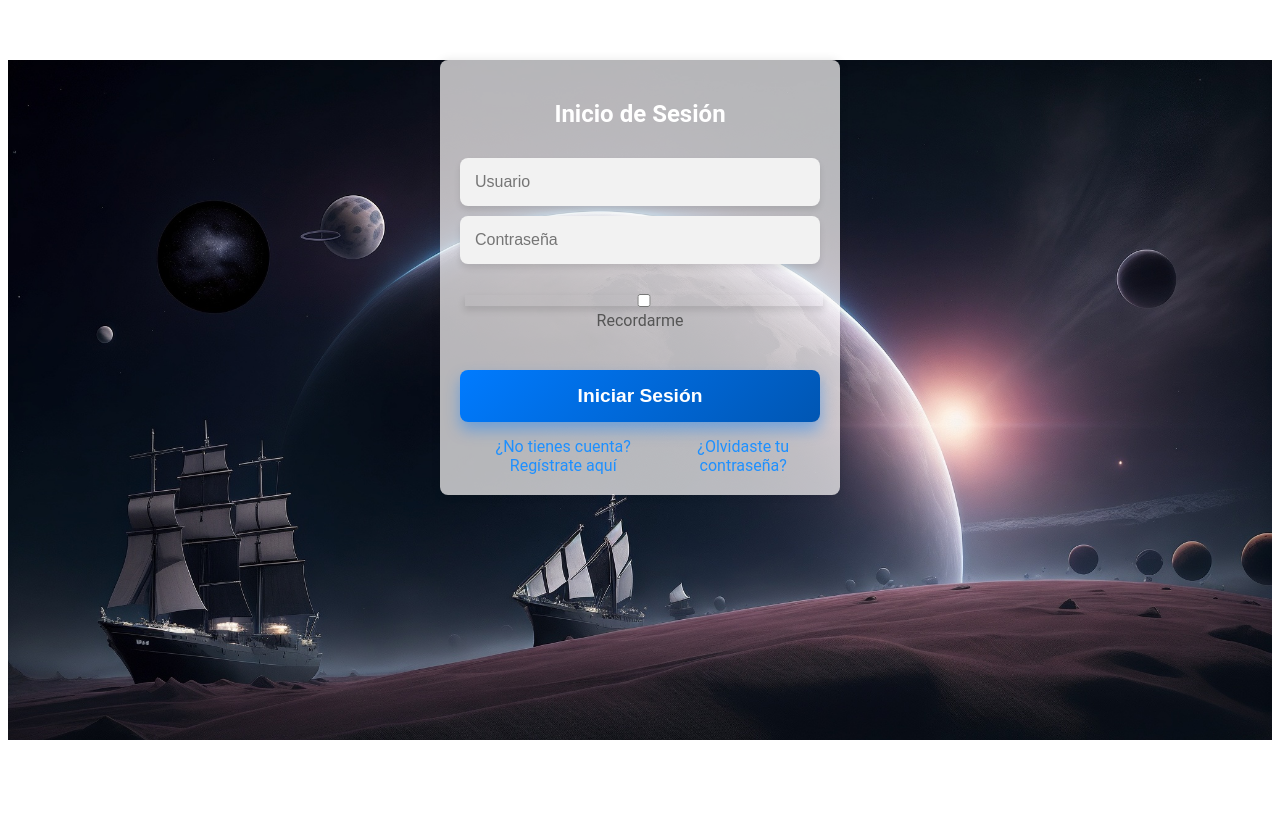
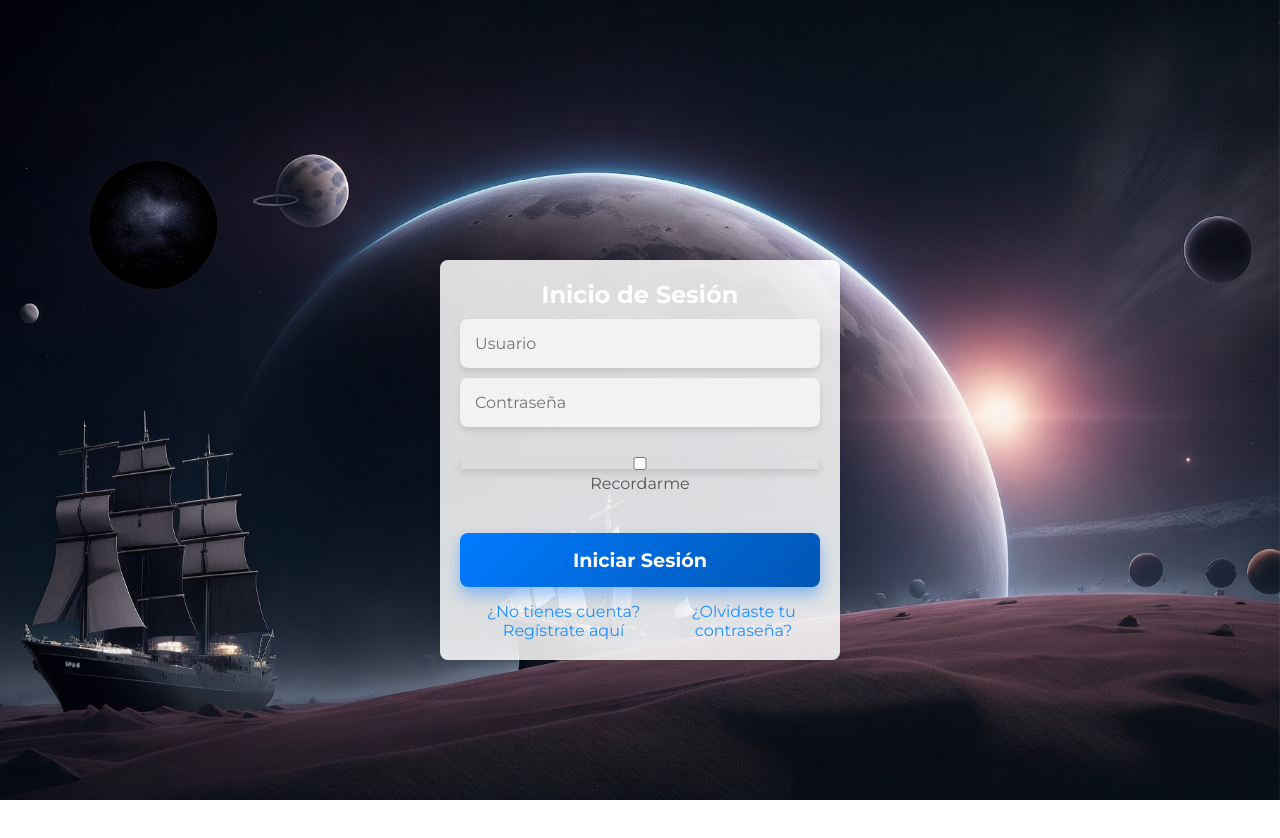
Before and after one commit to AlexanderPonce13/Gestion-Inventario, a Vue app: page /login in a window 1280 px wide. Shown: the top 838 px of the page. Before the commit the page ends 800 px from the top, so only its background shows below. Built offline with nearby package versions, Linux system fonts and the light colour scheme.

Commit message:
Cambios En El Codigo

```diff
--- a/src/components/Login.vue
+++ b/src/components/Login.vue
@@ -1,16 +1,31 @@
 <template>
+  <div class="background-container">
+    <img alt="Fondo" src="@/assets/fondo.jpg" class="background-image">
+    <div class="foreground-container">
       <div id="panel">
         <div class="login-container">
           <h2>Inicio de Sesión</h2>
           <form @submit.prevent="login" id="loginForm">
-        <input type="text" id="username" v-model="username" :class="{ 'error': usernameError }" placeholder="Usuario">
+            <input
+              type="text"
+              id="username"
+              v-model="username"
+              :class="{ 'error': usernameError }"
+              placeholder="Usuario"
+            />
             <div class="error-message" v-if="usernameError">{{ usernameError }}</div>
 
-        <input type="password" id="password" v-model="password" :class="{ 'error': passwordError }" placeholder="Contraseña">
+            <input
+              type="password"
+              id="password"
+              v-model="password"
+              :class="{ 'error': passwordError }"
+              placeholder="Contraseña"
+            />
             <div class="error-message" v-if="passwordError">{{ passwordError }}</div>
 
             <label>
-          <input type="checkbox" v-model="rememberMe"> Recordarme
+              <input type="checkbox" v-model="rememberMe" /> Recordarme
             </label>
 
             <button type="submit">Iniciar Sesión</button>
@@ -20,6 +35,8 @@
           <div class="additional-options">
             <router-link to="/registro">¿No tienes cuenta? Regístrate aquí</router-link>
             <router-link to="/olvido-contrasena">¿Olvidaste tu contraseña?</router-link>
+          </div>
+        </div>
       </div>
     </div>
   </div>
@@ -86,21 +103,52 @@ export default {
   }
 };
 </script>
+
 <style scoped>
+@import url('https://fonts.googleapis.com/css2?family=Montserrat:wght@400;700&display=swap');
+
+* {
+  margin: 0;
+  padding: 0;
+  box-sizing: border-box;
+  text-decoration: none;
+  font-family: 'Montserrat', sans-serif;
+}
+
+.background-image {
+  position: fixed;
+  top: 0;
+  left: 0;
+  width: 100%;
+  height: 100%;
+  object-fit: cover;
+  z-index: -1;
+}
+
+.foreground-container {
+  position: relative;
+  z-index: 1;
+  display: flex;
+  justify-content: center;
+  align-items: center;
+  height: 100vh;
+}
+
 #panel {
   display: flex;
   flex-direction: column;
-  min-height: 85vh;
-  background-image: url('@/assets/fondo.jpg');
-  background-size: cover;
+  height: 100%;
+  margin: 0;
+  padding: 0;
   color: #fff;
   font-family: 'Roboto', Arial, sans-serif;
 }
+
 .login-container {
   max-width: 400px;
-    margin: 0 auto;
+  margin: auto;
   padding: 20px;
-    background: #fffcfcb4;
+  background: rgba(255, 255, 255, 0.85);
   border-radius: 8px;
   box-shadow: 0 0 10px rgba(0, 0, 0, 0.1);
   box-sizing: border-box;
@@ -122,7 +170,7 @@ export default {
 }
 
 button {
-    background-color: #4CAF50;
+  background-color: #4caf50;
   color: white;
   border: none;
   cursor: pointer;
@@ -157,7 +205,6 @@ export default {
   margin-top: 5px;
 }
 
-  /* Estilos personalizados para los inputs */
 .login-container input {
   width: 100%;
   padding: 15px;
@@ -182,7 +229,6 @@ export default {
   color: #555;
 }
 
-  /* Estilos personalizados para el botón de inicio de sesión */
 .login-container button[type="submit"],
 .login-container button[type="button"] {
   width: 100%;
@@ -190,7 +236,7 @@ export default {
   margin-top: 20px;
   border: none;
   border-radius: 8px;
-    background: linear-gradient(135deg, #007BFF, #0056b3);
+  background: linear-gradient(135deg, #007bff, #0056b3);
   font-size: 1.2em;
   font-weight: bold;
   color: white;
--- a/src/components/Panel.vue
+++ b/src/components/Panel.vue
@@ -107,21 +107,15 @@ export default {
       this.equiposMantenimiento = equipmentData.filter(item => item.status === "mantenimiento").length;
     },
     updateEquipmentLists() {
-  const equipmentData = JSON.parse(localStorage.getItem("equipmentList")) || [];
-  this.recentlyAdded = equipmentData.slice(0, 5);
-  this.maintenance = equipmentData.filter(item => item.status === "mantenimiento").slice(0, 5);
-
-  // Filtrar los equipos más antiguos (antes de 2019)
-  const cutoffDate = new Date("2019-01-01");
-  this.oldest = equipmentData.filter(item => {
-    const acquisitionDate = new Date(item.acquisitionDate);
-    return acquisitionDate < cutoffDate;
-  }).slice(0, 5);
-}
-
+      const equipmentData = JSON.parse(localStorage.getItem("equipmentList")) || [];
+      this.recentlyAdded = equipmentData.slice(0, 5);
+      this.maintenance = equipmentData.filter(item => item.status === "mantenimiento").slice(0, 5);
+      this.oldest = equipmentData.filter(item => new Date(item.acquisitionDate).getFullYear() <= 2019);
+    }
   }
 };
 </script>
+
 
 
 <style scoped>
--- a/src/components/Registro.vue
+++ b/src/components/Registro.vue
@@ -135,14 +135,6 @@ export default {
   text-decoration: none;
   font-family: 'Montserrat', sans-serif;
 }
-
-.background-container {
-  position: relative;
-  width: 100%;
-  height: 100%;
-  overflow: hidden;
-}
-
 .background-image {
   position: fixed;
   top: 0;
@@ -153,14 +145,7 @@ export default {
   z-index: -1;
 }
 
-.foreground-container {
-  position: relative;
-  width: 100%;
-  height: 100vh;
-  display: flex;
-  justify-content: center;
-  align-items: center;
-}
+
 
 .container {
   background: rgba(255, 255, 255, 0.85);
@@ -168,7 +153,7 @@ export default {
   border-radius: 12px;
   text-align: center;
   animation: fadeIn 1.5s ease-in-out;
-  max-width: 400px;
+  max-width: 600px; /* Ajusta el ancho máximo según sea necesario */
   width: 80%;
   padding: 20px;
   margin: 0 auto;
--- a/src/views/Home.vue
+++ b/src/views/Home.vue
@@ -1,4 +1,7 @@
 <template>
+  <div class="background-container">
+    <img alt="Fondo" src="@/assets/fondo.jpg" class="background-image">
+    <div class="foreground-container">
       <div class="home">
         <div class="container">
           <h1>Bienvenido al Sistema de Inventarios de Equipos Informáticos de la ULEAM</h1>
@@ -10,7 +13,10 @@
           <router-link to="/login" class="btn">Iniciar Sesión</router-link>
         </div>
       </div>
+    </div>
+  </div>
 </template>
+
 
 <script>
 export default {
@@ -25,34 +31,43 @@ export default {
   margin: 0;
   padding: 0;
   box-sizing: border-box;
+  text-decoration: none;
+  font-family: 'Montserrat', sans-serif;
 }
 
-html, body {
+.background-image {
+  position: fixed;
+  top: 0;
+  left: 0;
+  width: 100%;
   height: 100%;
-  overflow: hidden; /* Evita barras de desplazamiento en el body */
+  object-fit: cover;
+  z-index: -1;
+}
+
+.foreground-container {
+  position: relative;
+  z-index: 1;
 }
 
 .home {
-  font-family: 'Montserrat', sans-serif;
   display: flex;
   justify-content: center;
   align-items: center;
-  height: 100%; /* Ajustado a height en lugar de min-height */
-  margin: 0;
+  height: 100vh;
   background: linear-gradient(135deg, #71b7e6, #9b59b6);
+  color: #fff;
 }
 
 .container {
   text-align: center;
-  background: #fff;
+  background: rgba(255, 255, 255, 0.85);
   padding: 2rem;
   box-shadow: 0 0 20px rgba(0, 0, 0, 0.2);
   border-radius: 12px;
   max-width: 700px;
   width: 90%;
-  box-sizing: border-box;
   animation: fadeIn 1.5s ease-in-out;
-  height: 100%; /* Ajustado a height en lugar de min-height */
 }
 
 @keyframes fadeIn {
```
Lines whose indentation alone changed are shown as unchanged.
